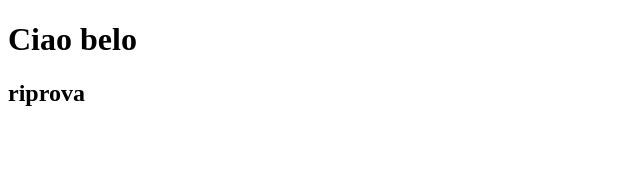
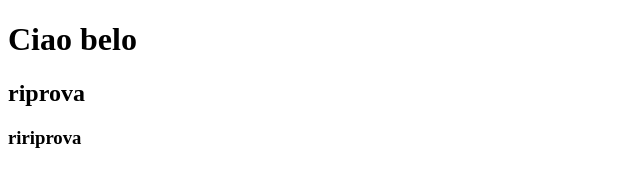
Before and after one commit to Al-Giovinetti/htmlcss-hello, a plain HTML site: page index.html in a window 1280 px wide. Shown: the full height of the page, 0-640 px from the left. Drawn offline with Linux system fonts and the light colour scheme.

Commit message:
ultima aggiunta

```diff
--- a/index.html
+++ b/index.html
@@ -8,6 +8,8 @@
 </head>
 <body>
     <h1>Ciao belo</h1>
-    <H2>riprova</H2>
+    <h2>riprova</h2>
+    <h3>ririprova</h3>
+
 </body>
 </html>
```
